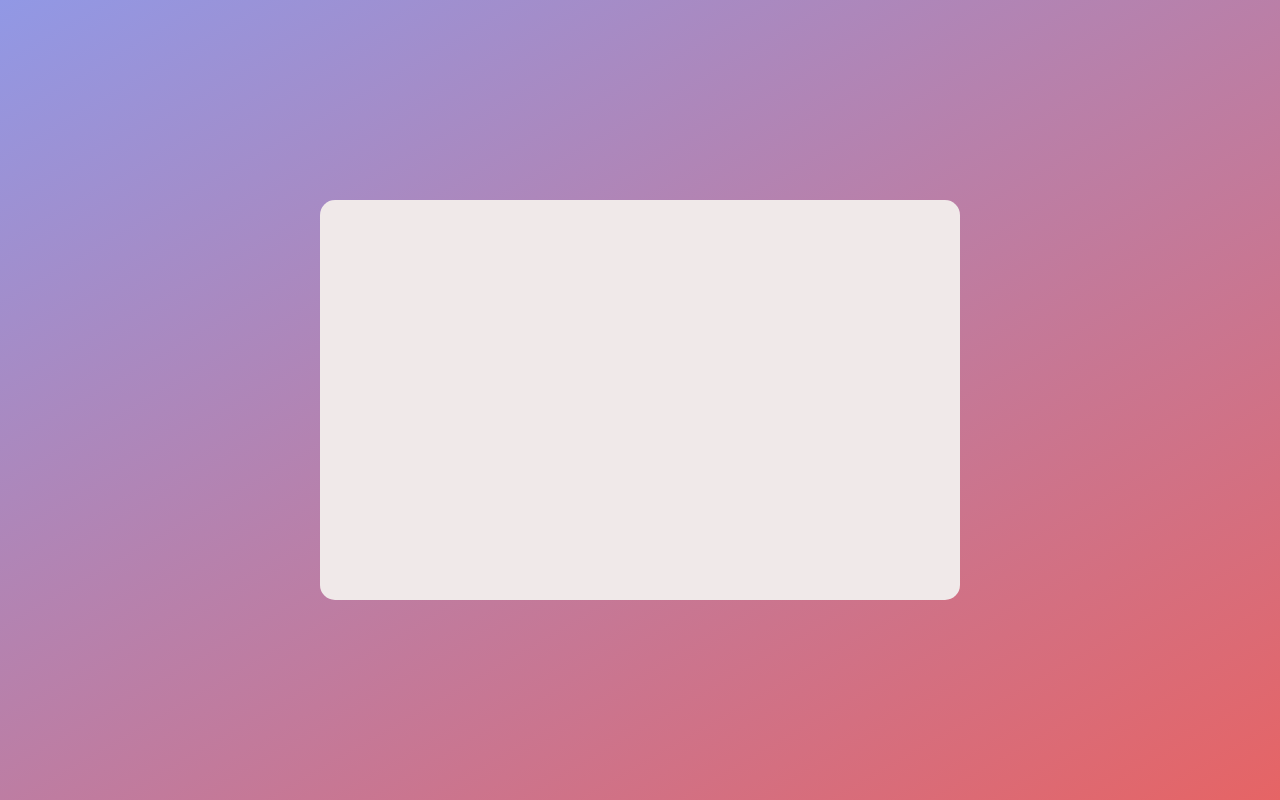
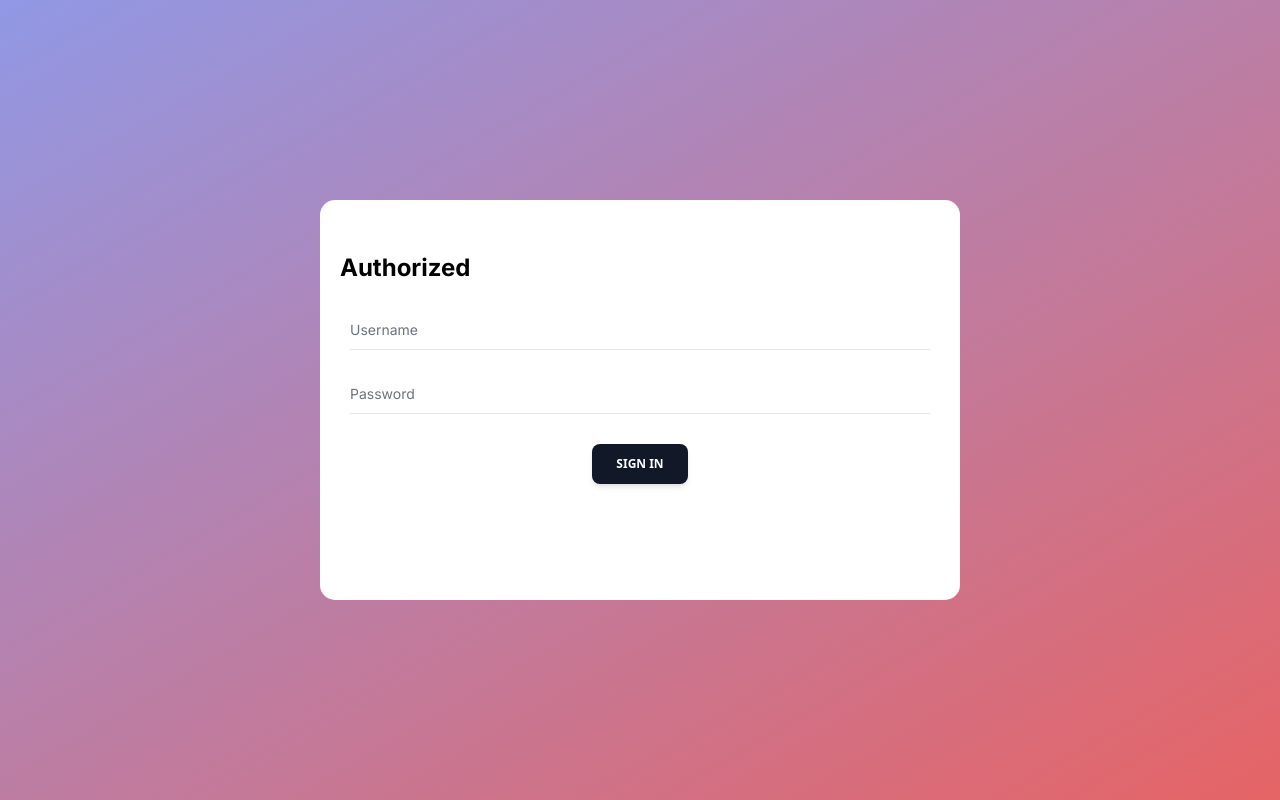
Before and after one commit to Lunaria-Moonstone/Water-Quality-Predict-System_Frontend, a Next.js app: page /sign in a window 1280 px wide. Built offline with nearby package versions, Linux system fonts and the light colour scheme.

Commit message:
build sign page

```diff
--- a/src/app/(pages)/(authorized)/sign/page.tsx
+++ b/src/app/(pages)/(authorized)/sign/page.tsx
@@ -6,7 +6,37 @@ function Sign() {
 			<div className="back"></div>
 			{/* <button className="bg-indigo-700 font-semibold text-white py-2 px-4 rounded">sign in</button> */}
 			<div className="sign-box">
-
+				<div>
+					<div className="sign-box-title">Authorized</div>
+				</div>
+				<div className="sign-box-lines">
+					<div className="sign-box-line relative h-11 w-full min-w-[200px]">
+						<input
+							className="peer h-full w-full border-b border-blue-gray-200 bg-transparent pt-4 pb-1.5 font-sans text-sm font-normal text-blue-gray-700 outline outline-0 transition-all placeholder-shown:border-blue-gray-200 focus:border-gray-500 focus:outline-0 disabled:border-0 disabled:bg-blue-gray-50"
+							placeholder=" " />
+						<label
+							className="after:content[''] pointer-events-none absolute left-0  -top-1.5 flex h-full w-full select-none !overflow-visible truncate text-[11px] font-normal leading-tight text-gray-500 transition-all after:absolute after:-bottom-1.5 after:block after:w-full after:scale-x-0 after:border-b-2 after:border-gray-500 after:transition-transform after:duration-300 peer-placeholder-shown:text-sm peer-placeholder-shown:leading-[4.25] peer-placeholder-shown:text-blue-gray-500 peer-focus:text-[11px] peer-focus:leading-tight peer-focus:text-gray-900 peer-focus:after:scale-x-100 peer-focus:after:border-gray-900 peer-disabled:text-transparent peer-disabled:peer-placeholder-shown:text-blue-gray-500">
+							Username
+						</label>
+					</div>
+					<div className="sign-box-line relative h-11 w-full min-w-[200px]">
+						<input
+							className="peer h-full w-full border-b border-blue-gray-200 bg-transparent pt-4 pb-1.5 font-sans text-sm font-normal text-blue-gray-700 outline outline-0 transition-all placeholder-shown:border-blue-gray-200 focus:border-gray-500 focus:outline-0 disabled:border-0 disabled:bg-blue-gray-50"
+							placeholder=" " type="password" />
+						<label
+							className="after:content[''] pointer-events-none absolute left-0  -top-1.5 flex h-full w-full select-none !overflow-visible truncate text-[11px] font-normal leading-tight text-gray-500 transition-all after:absolute after:-bottom-1.5 after:block after:w-full after:scale-x-0 after:border-b-2 after:border-gray-500 after:transition-transform after:duration-300 peer-placeholder-shown:text-sm peer-placeholder-shown:leading-[4.25] peer-placeholder-shown:text-blue-gray-500 peer-focus:text-[11px] peer-focus:leading-tight peer-focus:text-gray-900 peer-focus:after:scale-x-100 peer-focus:after:border-gray-900 peer-disabled:text-transparent peer-disabled:peer-placeholder-shown:text-blue-gray-500">
+							Password
+						</label>
+					</div>
+				</div>
+				<div className="signin-button">
+					<button
+						className="select-none rounded-lg bg-gray-900 py-3 px-6 text-center align-middle font-sans text-xs font-bold uppercase text-white shadow-md shadow-gray-900/10 transition-all hover:shadow-lg hover:shadow-gray-900/20 focus:opacity-[0.85] focus:shadow-none active:opacity-[0.85] active:shadow-none disabled:pointer-events-none disabled:opacity-50 disabled:shadow-none"
+						type="button"
+					>
+						Sign in
+					</button>
+				</div>
 			</div>
 		</div>
 	)
--- a/src/assets/pagestyle/athorized.css
+++ b/src/assets/pagestyle/athorized.css
@@ -11,6 +11,33 @@
   height: 50%;
   width: 50%;
   transform: translate(-50%, -50%);
-  background-color: #F0E9E9;
+  /* background-color: #F0E9E9; */
+  background-color: white;
   border-radius: 15px;
+  display: flexbox;
+  flex-direction: column;
 }
+
+.sign-box-title {
+  margin-top: 50px;
+  padding-inline-start: 20px;
+  font-size: 24px;
+  font-weight: bold;
+}
+
+.sign-box-lines {
+  margin-block: 20px;
+  padding-inline: 30px;
+}
+
+.sign-box-line {
+  margin-block-end: 20px;
+}
+
+.signin-button {
+  margin-top: 30px;
+  display: flex;
+  flex-direction: row;
+  align-items: center;
+  justify-content: center;
+}
```
Also changed, not shown: 2 other files (tests, documents, lock files or other folders).
